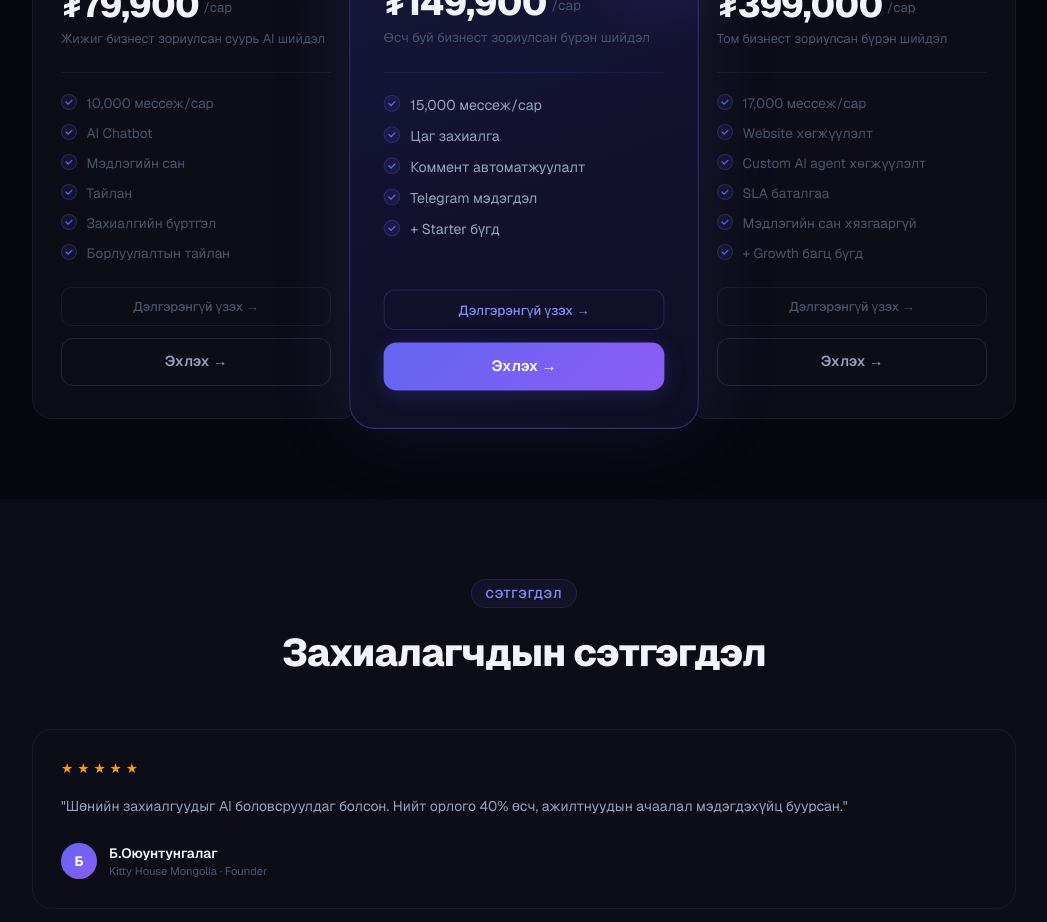
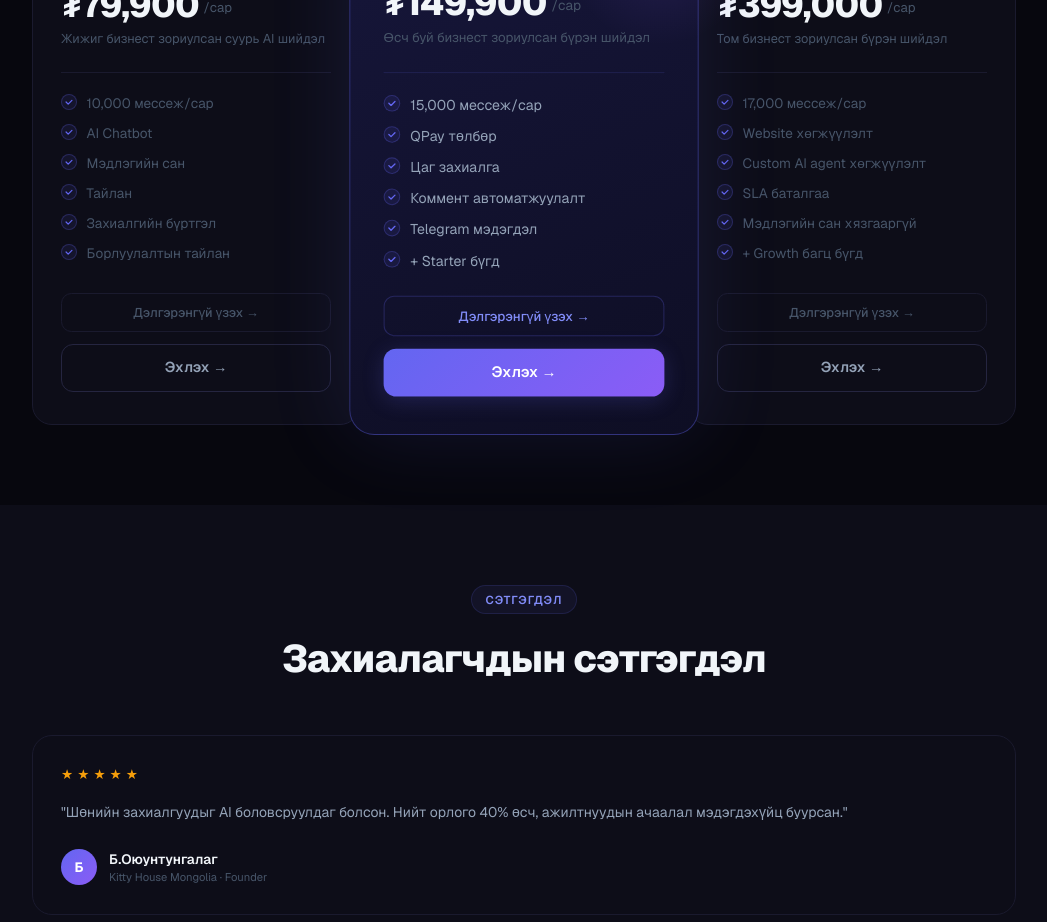
Before and after one commit to ubarino28/mongolagent-web, a Next.js app: page / in a window 1280 px wide. Shown: the part 4540-5462 px from the top of the page, without its empty margins (116-1163 px from the left). Built offline with nearby package versions, Linux system fonts and the light colour scheme.

Commit message:
Add QPay төлбөр to Growth plan features

```diff
--- a/components/PricingSection.tsx
+++ b/components/PricingSection.tsx
@@ -30,7 +30,7 @@ const PLANS: Plan[] = [
   {
     name: "Growth", price: "₮149,900", period: "/сар",
     desc: "Өсч буй бизнест зориулсан бүрэн шийдэл",
-    features: ["15,000 мессеж/сар", "Цаг захиалга", "Коммент автоматжуулалт", "Telegram мэдэгдэл", "+ Starter бүгд"],
+    features: ["15,000 мессеж/сар", "QPay төлбөр", "Цаг захиалга", "Коммент автоматжуулалт", "Telegram мэдэгдэл", "+ Starter бүгд"],
     highlight: true,
     modal: {
       features: [
```
